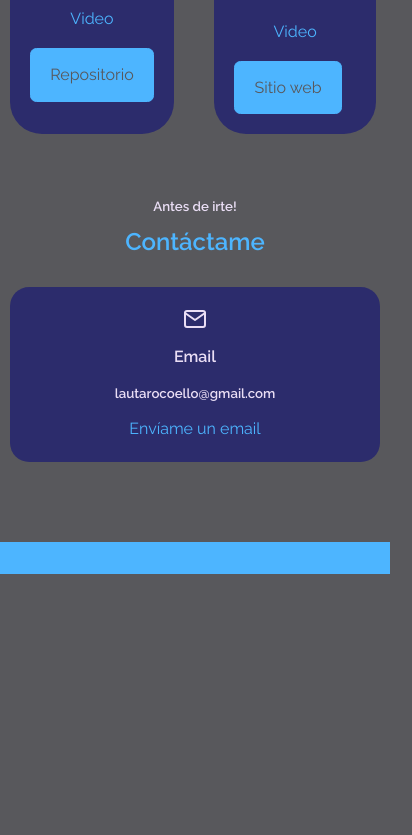
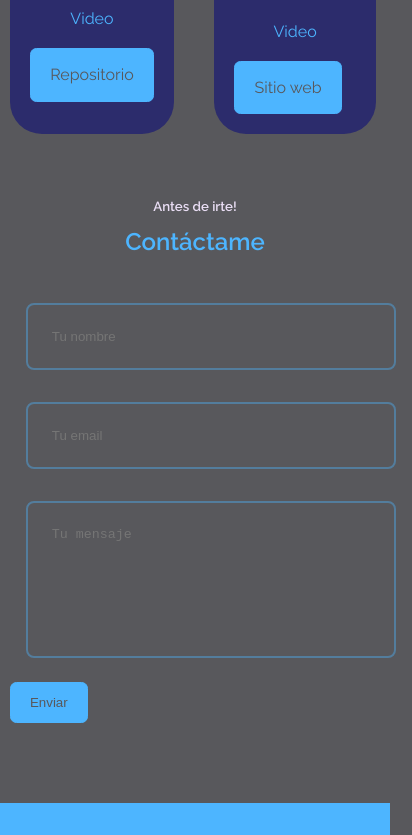
Before and after one commit to lautarocoello/lautarocoello.web, a React (Create React App) app: page / in a window 390 px wide. Shown: the part 5203-6038 px from the top of the page, 412 px wide, since content can reach past the window. Before the commit the page ends 5777 px from the top, so only its background shows below. Built offline with nearby package versions, Linux system fonts and the light colour scheme.

Commit message:
changes for deploy

```diff
--- a/package.json
+++ b/package.json
@@ -6,6 +6,7 @@
     "@testing-library/jest-dom": "^5.16.2",
     "@testing-library/react": "^12.1.4",
     "@testing-library/user-event": "^13.5.0",
+    "emailjs-com": "^3.2.0",
     "react": "^17.0.2",
     "react-dom": "^17.0.2",
     "react-icons": "^4.3.1",
--- a/src/components/contact/Contact.jsx
+++ b/src/components/contact/Contact.jsx
@@ -1,26 +1,63 @@
-import React from 'react'
-import './contact.css'
-import { FiMail } from 'react-icons/fi'
-
+import React from "react";
+import "./contact.css";
+// import { FiMail } from 'react-icons/fi'
+import { useRef } from "react";
+import emailjs from "emailjs-com";
+const { YOUR_SERVICE_ID, YOUR_TEMPLATE_ID, YOUR_USER_ID } = process.env;
 
 const Contact = () => {
+  const form = useRef();
+
+  const sendEmail = (e) => {
+    e.preventDefault();
+
+    emailjs
+      .sendForm(
+        YOUR_SERVICE_ID,
+      YOUR_TEMPLATE_ID,
+        form.current,
+        YOUR_USER_ID
+      )
+      .then(
+        (result) => {
+          console.log(result.text);
+        },
+        (error) => {
+          console.log(error.text);
+        }
+      );
+  };
+
   return (
-    <section id='contact'>
+    <section id="contact">
       <h5>Antes de irte!</h5>
       <h2>Contáctame</h2>
 
-        <div className='container contact__container'>
-          <div className="contact__options">
+      <div className="container contact__container">
+        {/* <div className="contact__options">
             <article className='contact__option'>
               <FiMail className="contact__option-icon" />
               <h4>Email</h4>
               <h5>lautarocoello@gmail.com</h5>
               <a href="mailto:lautarocoello@gmail.com">Envíame un email</a>
             </article>
-          </div>
-        </div>
-      </section>
-  )
-}
+          </div> */}
+        <form ref={form} onSubmit={sendEmail}>
+          <input type="text" name="name" placeholder="Tu nombre" required />
+          <input type="email" name="email" placeholder="Tu email" required />
+          <textarea
+            name="message"
+            rows="7"
+            placeholder="Tu mensaje"
+            required
+          ></textarea>
+          <button type="submit" className="btn btn-primary">
+            Enviar
+          </button>
+        </form>
+      </div>
+    </section>
+  );
+};
 
-export default Contact
+export default Contact;
--- a/src/components/contact/contact.css
+++ b/src/components/contact/contact.css
@@ -1,7 +1,7 @@
-.container.contact_container{
+.container.contact__container{
     width: 58%;
     display:grid;
-    grid-template-columns: 30% 58%;
+    grid-template-columns: 100%;
     gap: 12%;
 }
 
@@ -11,7 +11,7 @@
     gap: 1.2rem;
 }
 
-.contact__option {
+/* .contact__option {
     background: var(--color-bg-variant);
     padding: 1.2rem;
     border-radius: 1.2rem;
@@ -28,4 +28,39 @@
 .contact__option-icon {
 font-size: 1.5rem;
 
+} */
+
+form {
+    display: text;
+    flex-direction: column;
+    gap: 1.2 rem;
 }
+
+input, textarea {
+    width: 100%;
+    padding : 1.5rem;
+    margin: 1rem;
+    border-radius : 0.5rem;
+    background: transparent;
+    border: 2px solid var(--color-primary-variant);
+    resize: none;
+    color: var(--text-align);
+}
+
+@media screen and (max-width: 1024px) {
+    .container.contact__container {
+    grid-template-columns: 1fr;
+        gap:2rem;
+    }
+
+}
+
+/* Media Queries SM */
+@media screen and (max-width: 600px) {
+    .container.contact__container {
+        grid-template-columns: 1fr;
+        width: var(--container-width-sm);
+        gap: 1.4rem;
+    }
+
+}
--- a/src/components/nav/Nav.jsx
+++ b/src/components/nav/Nav.jsx
@@ -15,7 +15,7 @@ const Nav = () => {
       <a href="#" onClick={() => setActiveNav('#')} className={activeNav === '#' ? 'active' : '' }><IoHome /></a>
       <a href="#experience" onClick={() => setActiveNav('#experience')} className={activeNav === '#experience' ? 'active' : '' }><GiPuzzle /></a>
       <a href="#services" onClick={() => setActiveNav('#services')} className={activeNav === '#services' ? 'active' : '' }><RiServiceLine /></a>
-      <a href="#about" onClick={() => setActiveNav('#about')} className={activeNav === '#about' ? 'active' : '' }><SiAboutdotme /></a>
+      <a href="#certifications" onClick={() => setActiveNav('#certifications')} className={activeNav === '#certifications' ? 'active' : '' }><SiAboutdotme /></a>
       <a href="#portfolio" onClick={() => setActiveNav('#portfolio')} className={activeNav === '#portfolio' ? 'active' : '' }><VscFolderActive /></a>
       <a href="#contact" onClick={() => setActiveNav('#contact')} className={activeNav === '#contact' ? 'active' : '' }><MdConnectWithoutContact /></a>
     </nav>
```
Also changed, not shown: 2 other files (tests, documents, lock files or other folders).
